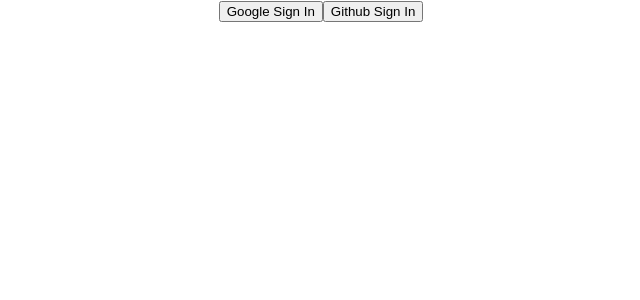
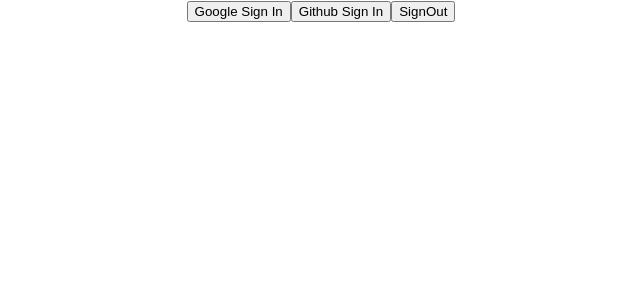
Before and after one commit to emonShimoul/simple-firebase-authentication, a React (Create React App) app: page / in a window 1280 px wide. Shown: the top 300 px of the page, without its empty margins (319-959 px from the left). Built offline with nearby package versions, Linux system fonts and the light colour scheme; no server answers.

Commit message:
added signout button

```diff
--- a/src/App.js
+++ b/src/App.js
@@ -39,10 +39,15 @@
       setUser(loggedInUser);
     })
   }
+
+  const handleSignOut = () => {
+
+  }
   return (
     <div className="App">
       <button onClick={handleGoogleSignIn}>Google Sign In</button>
       <button onClick={handleGithubSignIn}>Github Sign In</button>
+      <button onClick={handleSignOut}>SignOut</button>
       <br />
       {
         user.name && <div>
```
